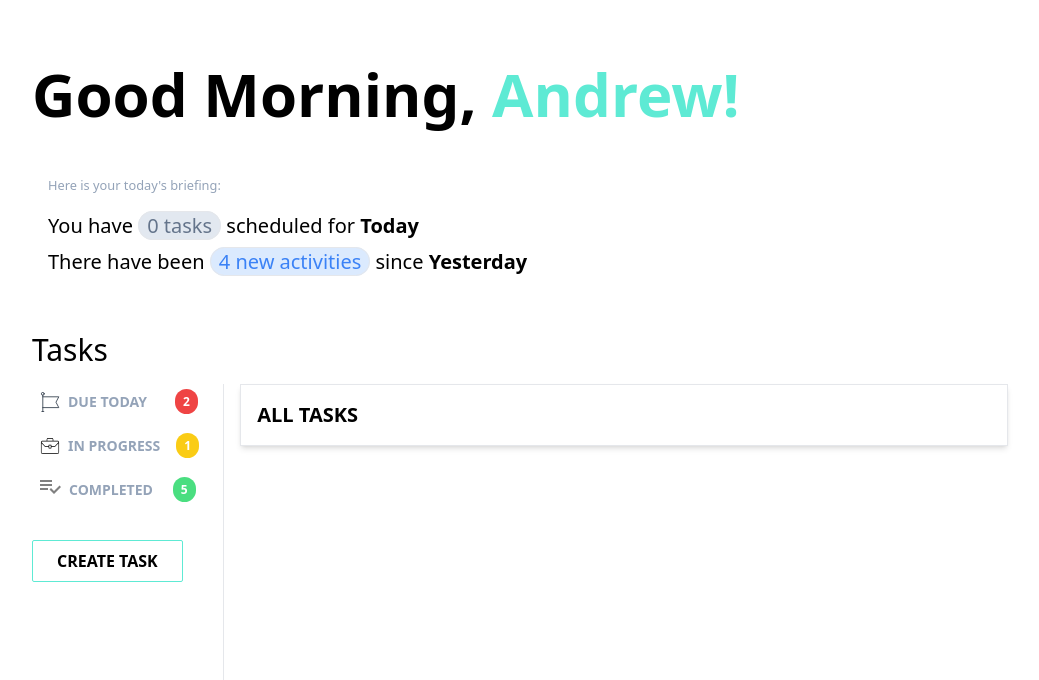
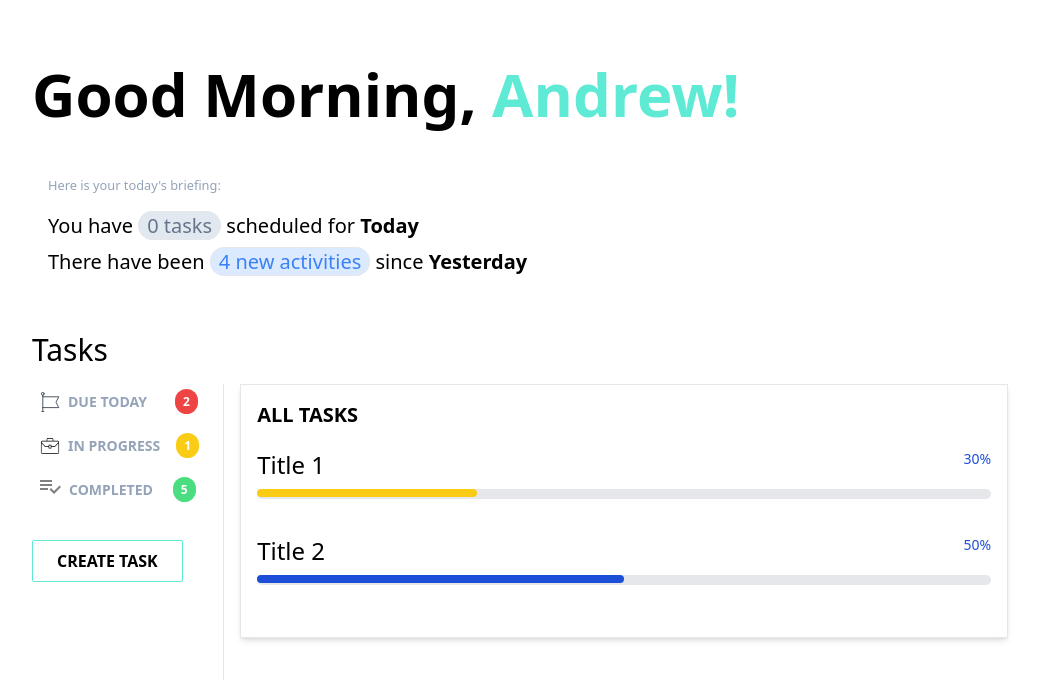
Before and after one commit to Bcypher01/to-do-frontend, a Next.js app: page / in a window 1280 px wide. Shown: the top 680 px of the page, without its empty margins (96-1135 px from the left). Built offline with nearby package versions, Linux system fonts and the light colour scheme.

Commit message:
add all tasks ui

```diff
--- a/pages/index.js
+++ b/pages/index.js
@@ -2,6 +2,39 @@ export default function Home() {
   return (
     <div className="border shadow-md p-4">
       <h1 className="font-semibold text-xl">ALL TASKS</h1>
+      <div className="my-5">
+        <div class="flex justify-between mb-2">
+          <span class="text-base font-medium dark:text-white">
+            <h1 className="text-2xl">Title 1</h1>
+          </span>
+          <span class="text-sm font-medium text-blue-700 dark:text-white">
+            30%
+          </span>
+        </div>
+        <div class="w-full bg-gray-200 rounded-full h-2.5 dark:bg-gray-700">
+          <div
+            class="bg-yellow-400 h-2 rounded-full"
+            style={{ width: "30%" }}
+          ></div>
+        </div>
+      </div>
+
+      <div className="my-9">
+        <div class="flex justify-between mb-2">
+          <span class="text-base font-medium dark:text-white">
+            <h1 className="text-2xl">Title 2</h1>
+          </span>
+          <span class="text-sm font-medium text-blue-700 dark:text-white">
+            50%
+          </span>
+        </div>
+        <div class="w-full bg-gray-200 rounded-full h-2.5 dark:bg-gray-700">
+          <div
+            class="bg-blue-700 h-2 rounded-full"
+            style={{ width: "50%" }}
+          ></div>
+        </div>
+      </div>
     </div>
   );
 }
```
